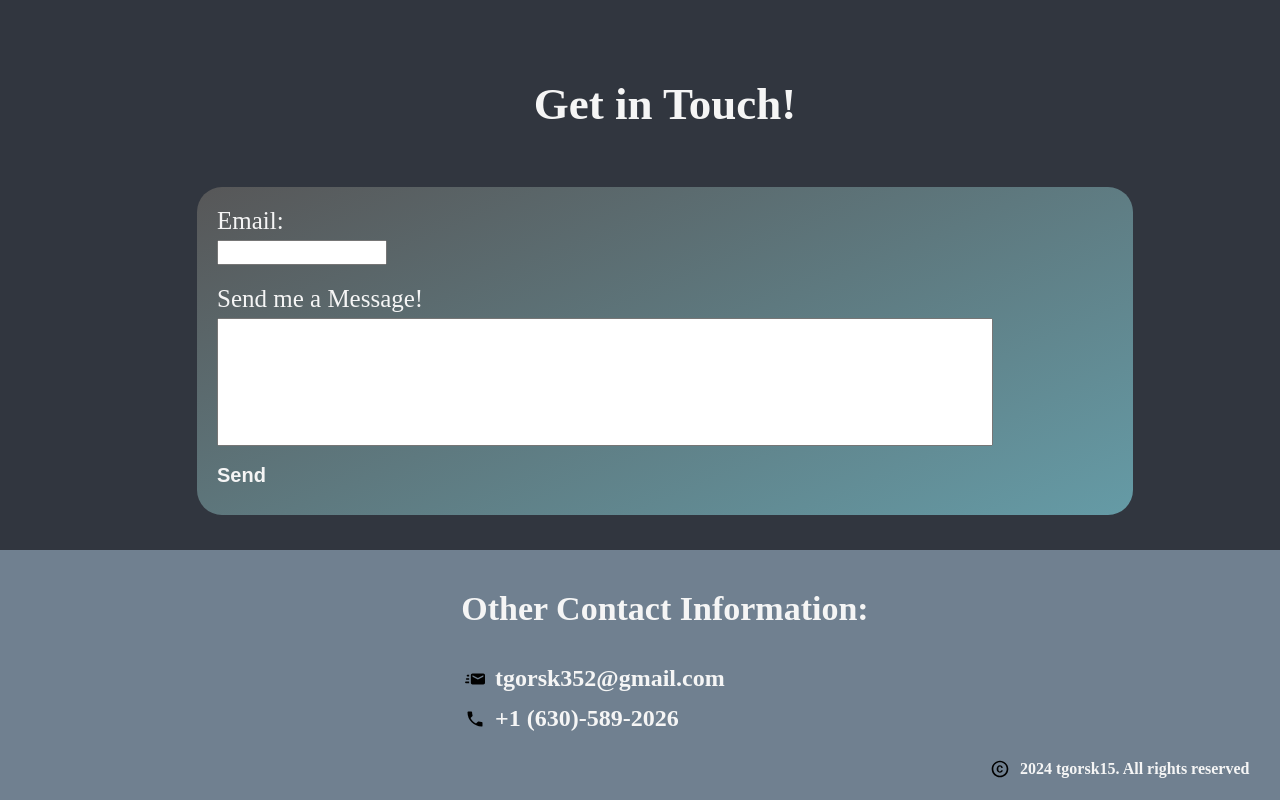
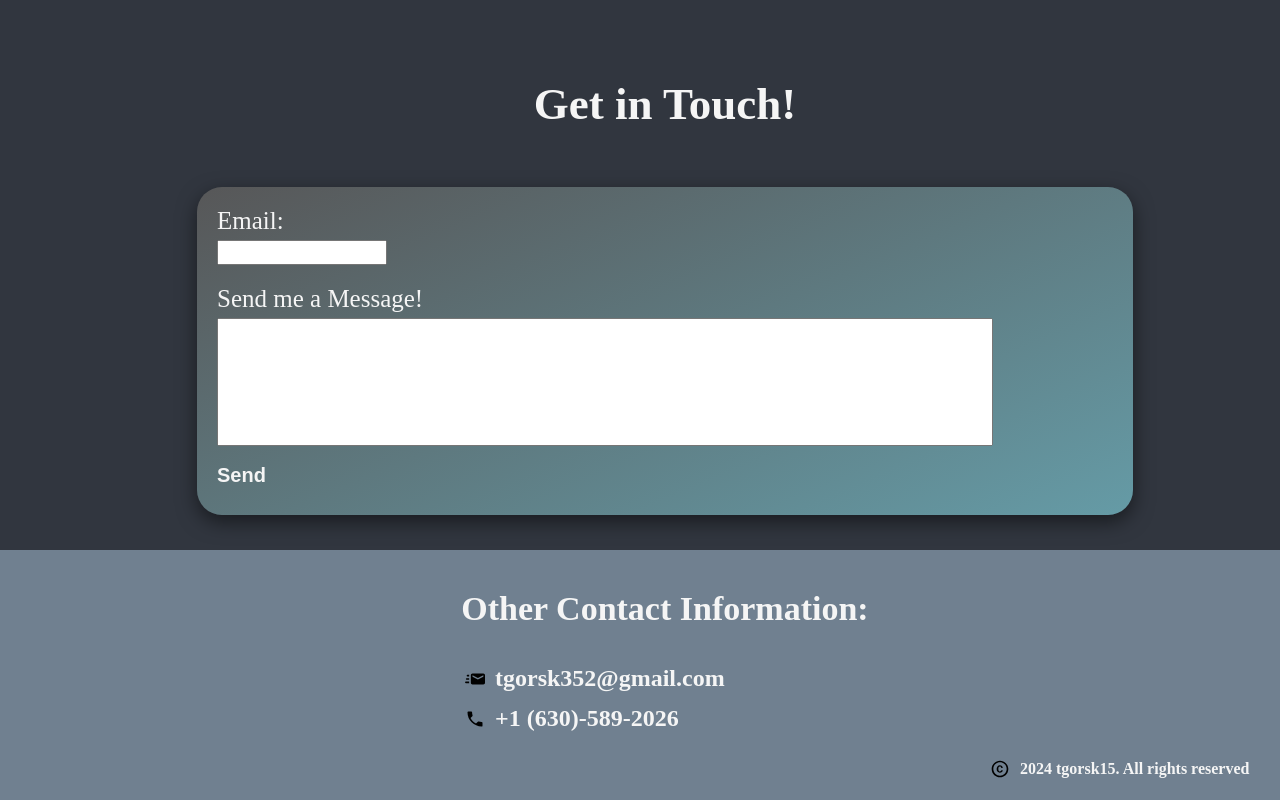
Before and after one commit to tgorsk15/my-homepage, a website built with webpack: page dist/index.html in a window 1280 px wide. Shown: the part 2434-3234 px from the top of the page. Built offline with nearby package versions, Linux system fonts and the light colour scheme.

Commit message:
Add shadow to Contact form

```diff
--- a/src/bottomSection.css
+++ b/src/bottomSection.css
@@ -25,6 +25,7 @@
     padding: 20px;
     color: whitesmoke;
     border-radius: 25px;
+    box-shadow: 0px 7px 20px rgb(0, 0, 0, 0.5);
 }
 
 #connect-form {
```
Also changed, not shown: dist/main.js.
